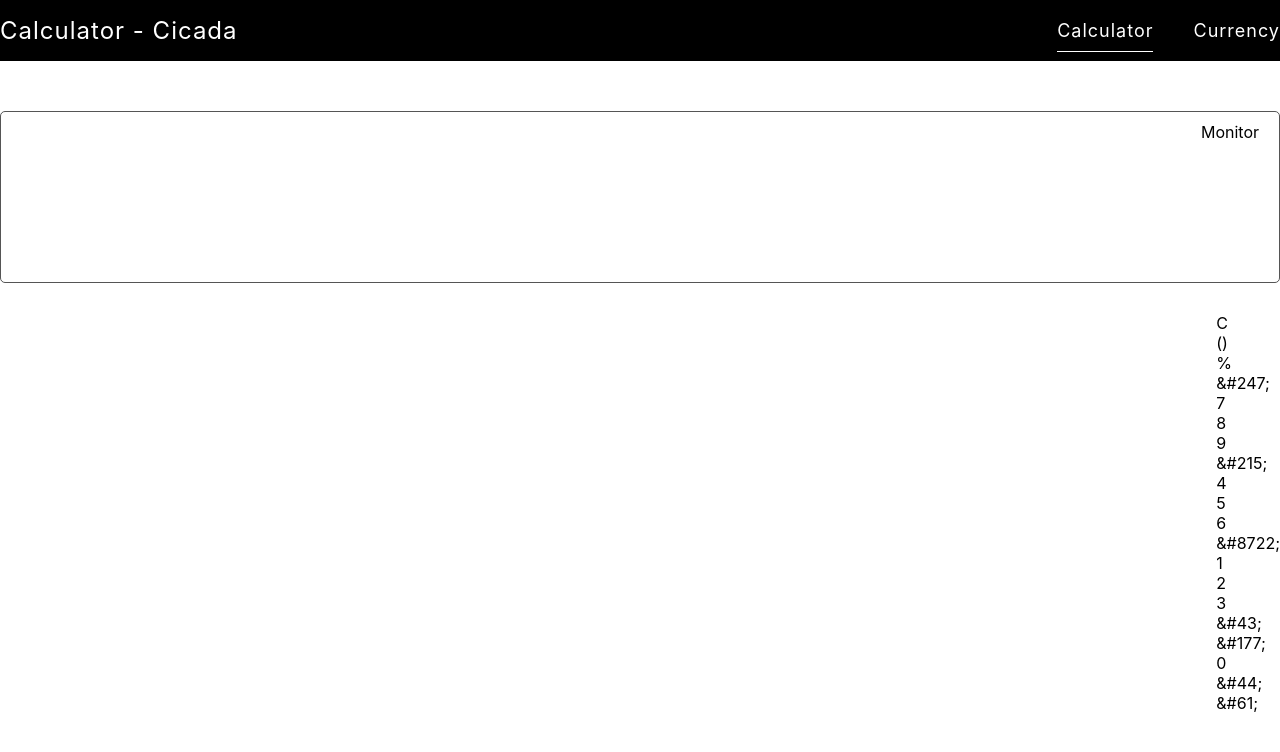
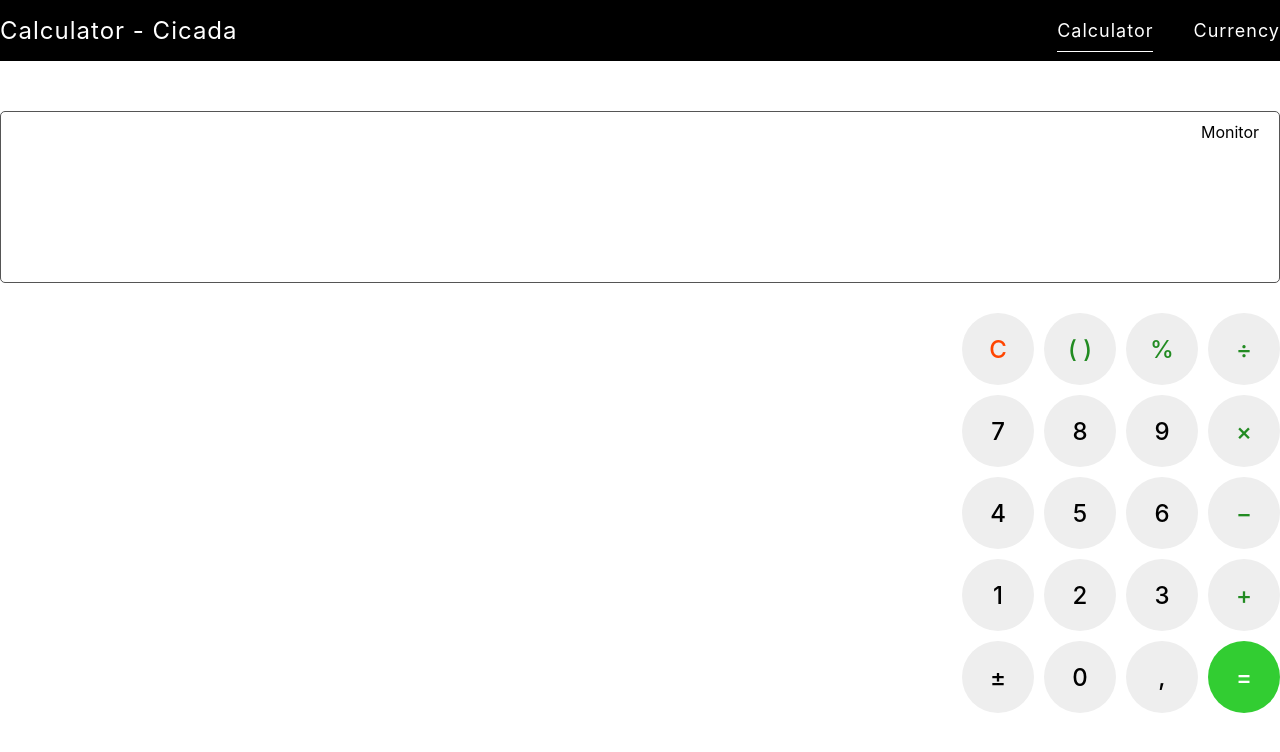
Before and after one commit to akhrarov-a/calculator, a React (Create React App) app: page /calculator in a window 1280 px wide. Shown: the top 752 px of the page. Built offline with nearby package versions, Linux system fonts and the light colour scheme.

Commit message:
#WIP: #base calculator UI done

```diff
--- a/src/core/components/button/button.component.tsx
+++ b/src/core/components/button/button.component.tsx
@@ -1,11 +1,18 @@
 import React from 'react';
 import { ButtonProps } from './button.props';
+import styles from './button.module.scss';
+import classNames from 'classnames';
 
 /**
  * Renders Button
  */
 const Button: React.FC<ButtonProps> = ({ theme, children, ...props }) => (
-  <div {...(props as any)}>{children}</div>
+  <div
+    className={classNames(styles.button, styles[`button-theme-${theme}`])}
+    {...(props as any)}
+  >
+    {children}
+  </div>
 );
 
 export { Button };
--- /dev/null
+++ b/src/core/components/button/button.module.scss
@@ -0,0 +1,32 @@
+@import 'src/styles/core.scss';
+
+.button {
+  @include flex(center, center, center);
+
+  cursor: pointer;
+  width: 72px;
+  height: 72px;
+  background-color: $light-grey;
+  border-radius: 1000px;
+  font-weight: 500;
+  font-size: 24px;
+
+  &-theme {
+    &-danger {
+      color: $red;
+    }
+
+    &-action {
+      color: $green;
+    }
+
+    &-simple {
+      color: $black;
+    }
+
+    &-equal {
+      background-color: $light-green;
+      color: $white;
+    }
+  }
+}
--- a/src/modules/calculator/components/base-calculator/base-calculator.component.tsx
+++ b/src/modules/calculator/components/base-calculator/base-calculator.component.tsx
@@ -10,7 +10,7 @@ const BaseCalculator = hoc(useBaseCalculator, ({ buttons, handleClick }) => (
   <div className={styles.container}>
     {buttons.map(({ element, code, theme }) => (
       <Button key={code} theme={theme} onClick={() => handleClick(code)}>
-        {element}
+        <p dangerouslySetInnerHTML={{ __html: `${element}` }} />
       </Button>
     ))}
   </div>
--- a/src/modules/calculator/components/base-calculator/base-calculator.module.scss
+++ b/src/modules/calculator/components/base-calculator/base-calculator.module.scss
@@ -1 +1,5 @@
-.container {}
+.container {
+  display: grid;
+  grid-template-columns: 1fr 1fr 1fr 1fr;
+  gap: 10px;
+}
--- a/src/modules/calculator/components/base-calculator/hooks/use-base-calculator-buttons.hook.ts
+++ b/src/modules/calculator/components/base-calculator/hooks/use-base-calculator-buttons.hook.ts
@@ -11,7 +11,7 @@ const useBaseCalculatorButtons = (): BaseCalculatorButton[] => [
     theme: ButtonTheme.DANGER
   },
   {
-    element: '()',
+    element: '( )',
     code: Actions.BRACKETS,
     theme: ButtonTheme.ACTION
   },
--- a/src/styles/core/variables.scss
+++ b/src/styles/core/variables.scss
@@ -1,3 +1,7 @@
 // Colors
 $black: #000;
 $white: #fff;
+$light-grey: #eee;
+$red: #ff4500;
+$green: #228b22;
+$light-green: #32cd32;
```
